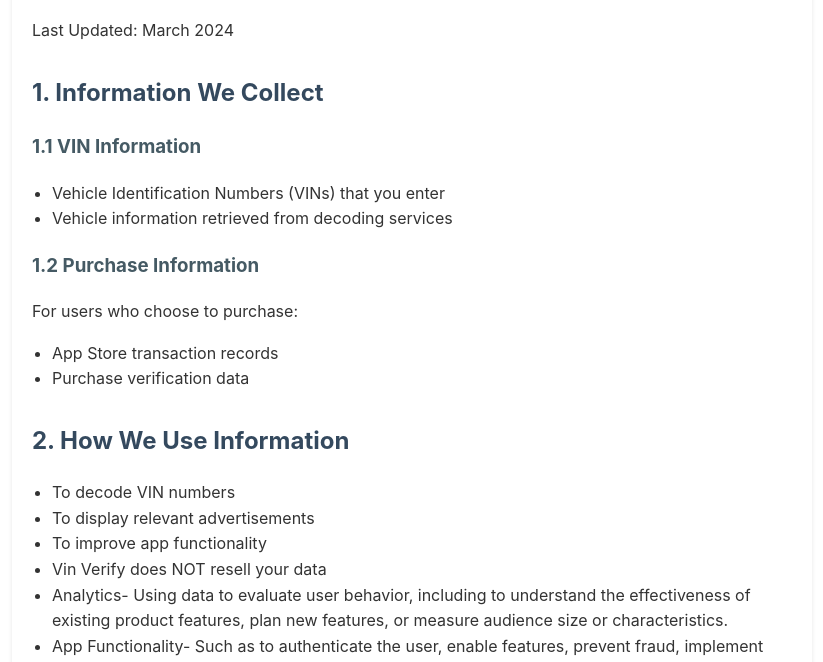
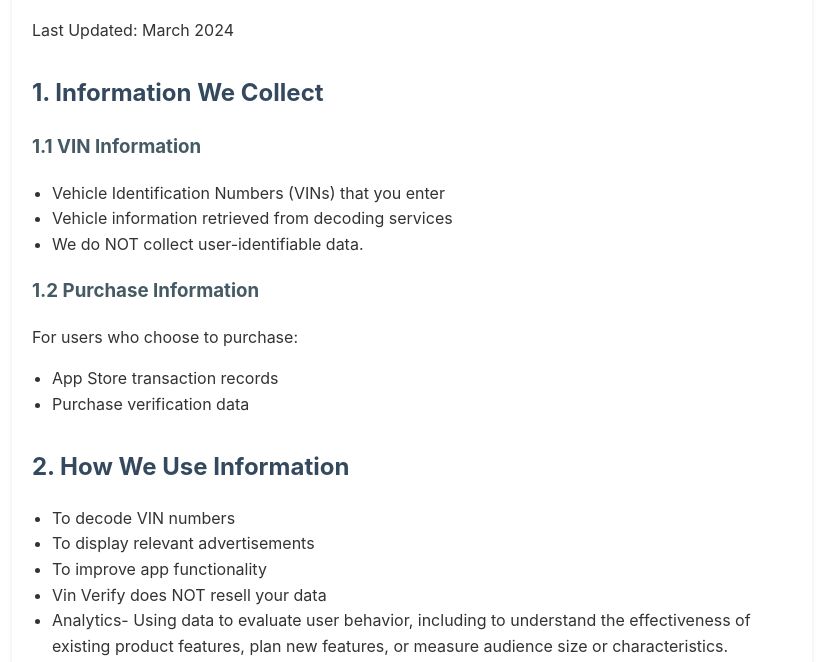
Before and after one commit to Jpowerss/vindecoder-privacy, a plain HTML site: page index.html in a window 1280 px wide. Shown: the part 128-790 px from the top of the page, without its empty margins (228-1051 px from the left). Drawn offline with Linux system fonts and the light colour scheme.

Commit message:
Update index.html

```diff
--- a/index.html
+++ b/index.html
@@ -50,6 +50,7 @@
         <ul>
             <li>Vehicle Identification Numbers (VINs) that you enter</li>
             <li>Vehicle information retrieved from decoding services</li>
+            <li>We do NOT collect user-identifiable data.</li>
         </ul>
 
         <h3>1.2 Purchase Information</h3>
```
